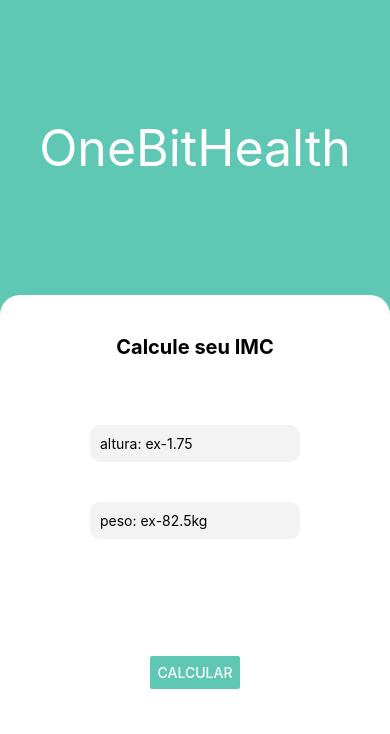
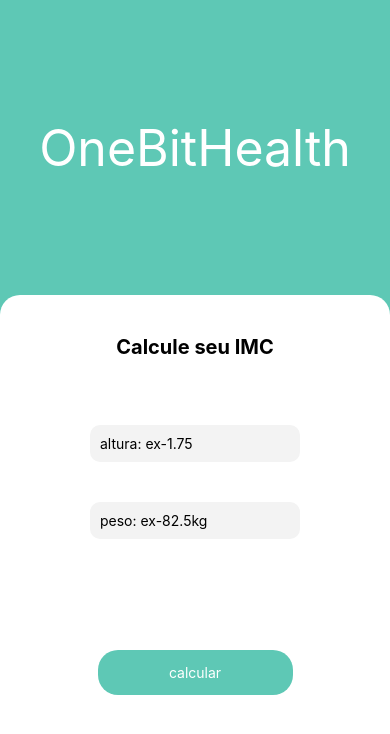
Before and after one commit to TiagoVillarim/projeto-react-native, a React Native app: screen / in a window 390 px wide. Shown: the top 734 px of the page. Built offline with nearby package versions, Linux system fonts and the light colour scheme.

Commit message:
alteraçoes feitas

```diff
--- a/src/components/styles/style.js
+++ b/src/components/styles/style.js
@@ -51,7 +51,25 @@ export const cards = StyleSheet.create({
 
 export const button = StyleSheet.create({
   buttonContainer: {
+    backgroundColor: '#5EC8B5',
+    justifyContent: 'center',
     position: 'relative',
     top: 250,
+    width: '50%',
+    height: 45,
+    borderRadius: 20
   },
+  button: {
+    alignItems: 'center',
+    justifyContent: 'center',
+  },
+  text: {
+    color: '#fff',
+  }
 });
+
+export const list = StyleSheet.create({
+  listStyle: {
+
+  }
+});
--- a/src/home/home.js
+++ /dev/null
@@ -1,66 +0,0 @@
-import React from "react";
-import { View, Text, TextInput, Button, SafeAreaView, StyleSheet } from "react-native";
-import { styles, cards, button } from '../components/styles/style';
-import { useState } from "react";
-
-
-export default function Home(){
-
-  const [state, setState] = useState('Calcule seu IMC');
-  const [soma, setSoma] = useState('')
-  const [altura, setAltura] = useState(null);
-  const [peso, setPeso] = useState(null);
-  const [botao, setBotao] = useState('calcular');
-
-
-  function Soma(){
-    return(
-      setState('Seu imc é de:'),
-      setSoma( (peso/(altura * altura)).toFixed(2) )
-    );
-  };
-
-  function validar(){
-    if(altura != null && peso != null){
-      Soma();
-      setAltura(null);
-      setPeso(null);
-      setBotao('calcular novamente')
-      return;
-    }else{
-      setState('Preencha os campos abaixo!')
-      setSoma('');
-      setBotao('calcular')
-    }
-  };
-
-
-  return(
-    <SafeAreaView style={style.container}>
-     <View style={styles.body}>
-        <Text style={styles.headerTitle}>OneBitHealth</Text>
-      <View style={cards.cardsBox}>
-        <Text style={cards.cardTextTitle}>{state}</Text>
-        <Text style={cards.result}>{soma}</Text>
-        <TextInput style={cards.cardInput} keyboardType="numeric" value={altura} placeholder="altura: ex-1.75"  onChangeText={setAltura}/>
-        <TextInput style={cards.cardInput} keyboardType="numeric" value={peso} placeholder="peso: ex-82.5kg"  onChangeText={setPeso}/>
-      </View>
-      <View style={button.buttonContainer}>
-        <Button
-         style={button.button}
-         title={botao}
-         color="#5EC8B5"
-         onPress={() => validar()}
-         />
-      </View>
-     </View>
-    </SafeAreaView>
-  )
-}
-
-
-const style = StyleSheet.create({
-  container: {
-    flex: 1,
-  },
-});
--- /dev/null
+++ b/src/home/home.jsx
@@ -0,0 +1,81 @@
+import React from "react";
+import { SafeAreaView, View, FlatList, Text, TextInput, Button, StyleSheet, Pressable, Keyboard, TouchableOpacity } from "react-native";
+import { styles, cards, button, list} from '../components/styles/style';
+import { useState } from "react";
+
+
+export default function Home(){
+
+  const [state, setState] = useState('Calcule seu IMC');
+  const [soma, setSoma] = useState('')
+  const [altura, setAltura] = useState(null);
+  const [peso, setPeso] = useState(null);
+  const [botao, setBotao] = useState('calcular');
+  const [imcList, setImcList] = useState([]);
+
+
+  function Soma(){
+    let alturaFormat = altura.replace("," , ".");
+    let pesoFormat = peso.replace("," , ".");
+    let totalImc = (pesoFormat/(alturaFormat * alturaFormat)).toFixed(2);
+    setImcList((array) => [...array, {id: new Date().getTime(), imc: totalImc}]);
+    setSoma(totalImc);
+  };
+
+  function validar(){
+    if(altura != null && peso != null){
+      Soma();
+      setAltura(null);
+      setPeso(null);
+      setState('Seu imc é de:');
+      setBotao('calcular novamente')
+      return;
+    }else{
+      setState('Preencha os campos abaixo!')
+      setSoma('');
+      setBotao('calcular')
+    }
+  };
+
+
+  return(
+    <Pressable onPress={Keyboard.dismiss} style={style.container}>
+      <View style={styles.body}>
+          <Text style={styles.headerTitle}>OneBitHealth</Text>
+      <View style={cards.cardsBox}>
+          <Text style={cards.cardTextTitle}>{state}</Text>
+          <Text style={cards.result}>{soma}</Text>
+          <TextInput style={cards.cardInput} keyboardType="numeric" value={altura} placeholder="altura: ex-1.75"  onChangeText={setAltura}/>
+          <TextInput style={cards.cardInput} keyboardType="numeric" value={peso} placeholder="peso: ex-82.5kg"  onChangeText={setPeso}/>
+      </View>
+
+        <View style={button.buttonContainer}>
+          <TouchableOpacity  style={button.button} onPress={() => validar()}>
+            <Text style={button.text}>{botao}</Text>
+          </TouchableOpacity>
+        </View>
+
+
+         {/* <FlatList style={list.listStyle} data={imcList.reverse()} renderItem={({item}) => {
+            return(
+              <Text >
+                Resultado do IMC é igual a = {item.imc};
+              </Text>
+            )
+          }} keyExtractor={(item) => {item.id}}>
+
+          </FlatList>
+        */}
+      </View>
+
+
+    </Pressable>
+  )
+}
+
+
+const style = StyleSheet.create({
+  container: {
+    flex: 1,
+  },
+});
```
Also changed, not shown: App.jsx (renamed from App.js).
